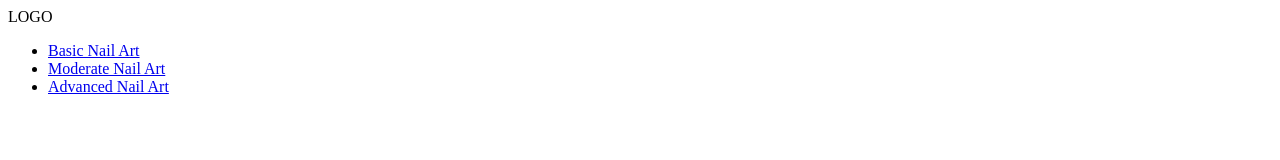
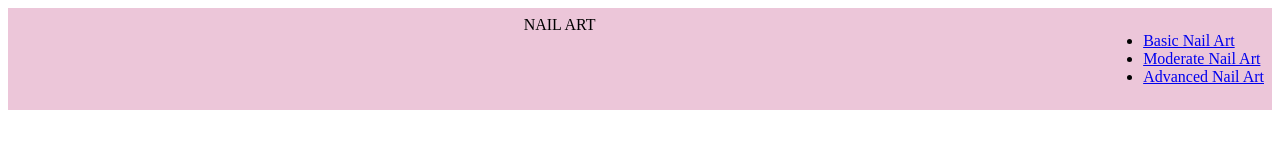
Before and after one commit to chrissy0226/odin_landing_page, a plain HTML site: page index.html in a window 1280 px wide. Drawn offline with Linux system fonts and the light colour scheme.

Commit message:
Header edited

```diff
--- a/index.html
+++ b/index.html
@@ -6,13 +6,13 @@
     <meta http-equiv="X-UA-Compatible" content="IE=edge">
     <meta name="viewport" content="width=device-width, initial-scale=1.0">
     <title>Flex Header 2</title>
-    <link rel="odin_landing_page" href="landing.css">
+    <link rel="stylesheet" href="landing.css">
   </head>
   <body>
     <div class="header">
       <div class="left"></div>
       <div class="logo">
-        LOGO
+        NAIL ART
       </div>
     <div class="right">
       <ul class="links">
--- a/landing.css
+++ b/landing.css
@@ -0,0 +1,6 @@
+.header {
+    background-color: #ecc6d9;
+    display: flex;
+    justify-content: space-between;
+    padding: 8px;
+  }
```
